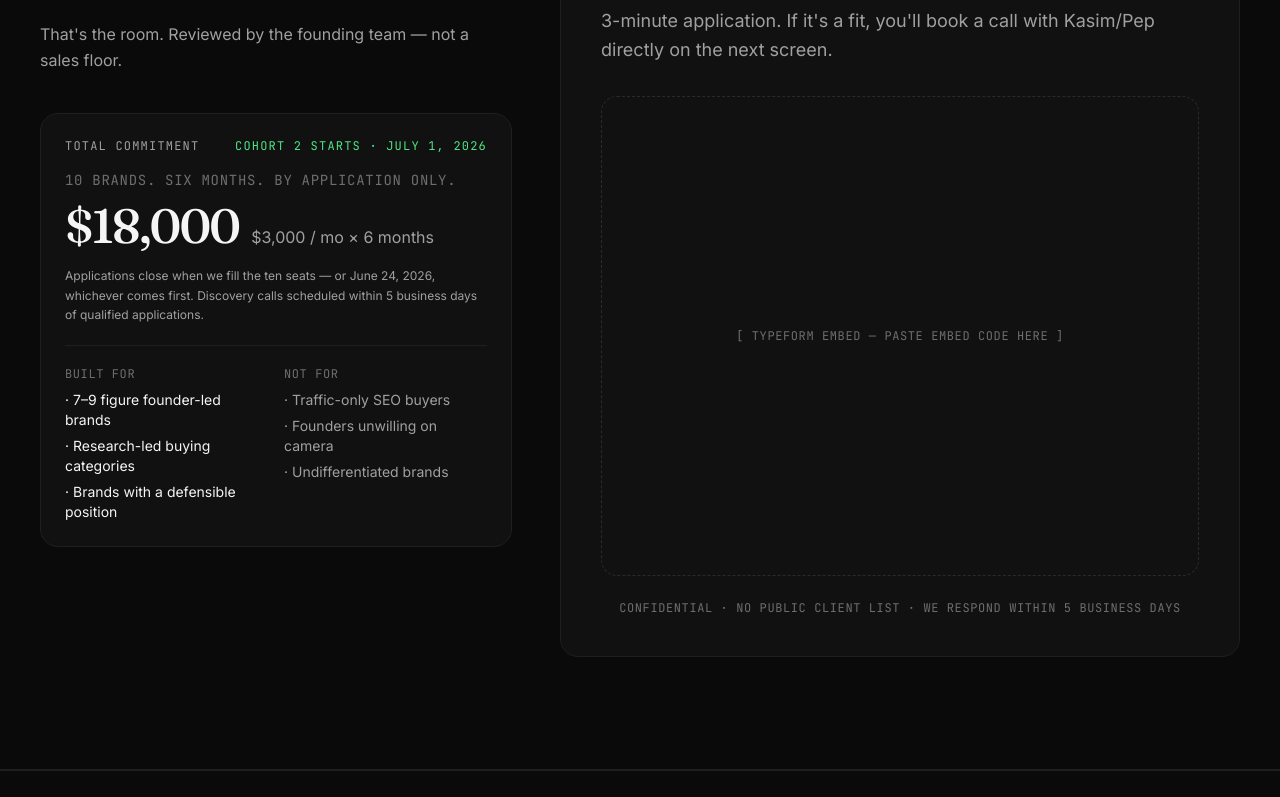
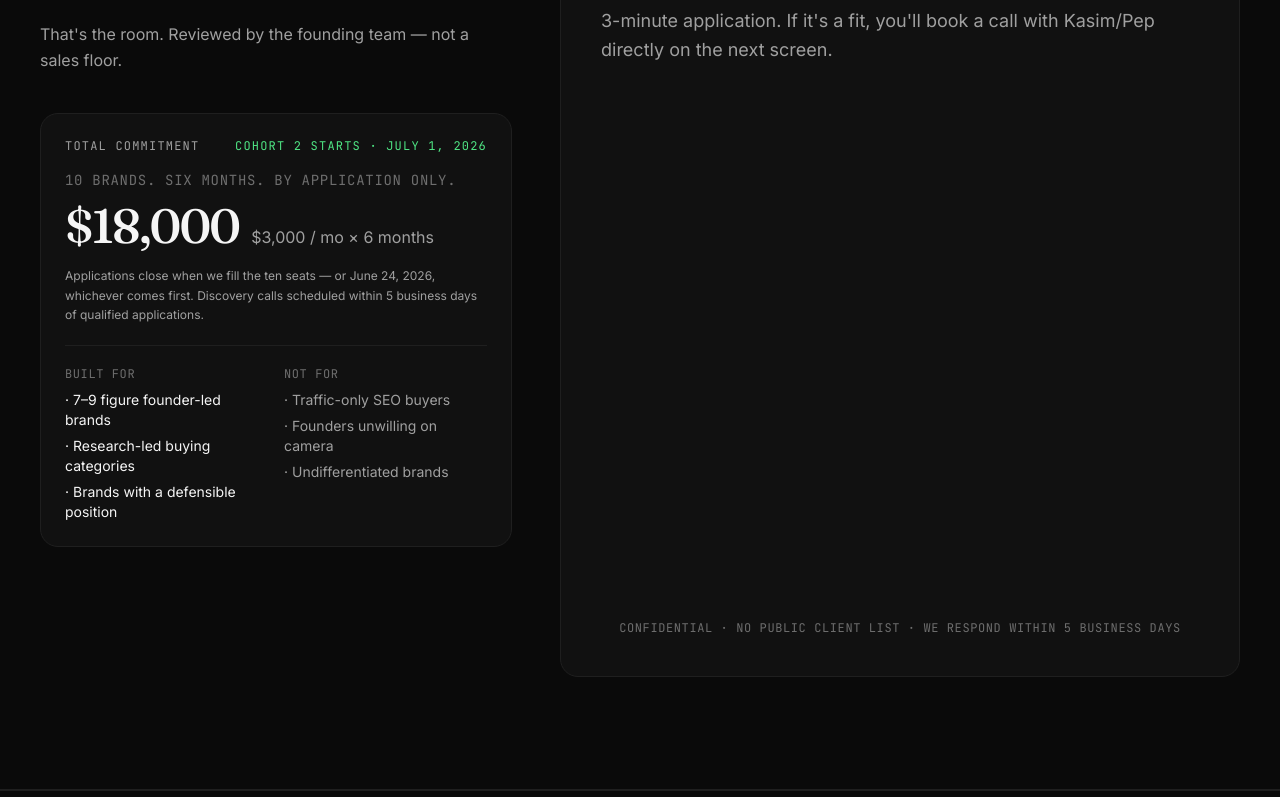
Before and after one commit to aeosmartmarketer/aeo-landing, a plain HTML site: page index.html in a window 1280 px wide. Shown: the part 10907-11704 px from the top of the page. Drawn offline with nearby package versions, Linux system fonts and the light colour scheme; a script that the page names is missing.

Commit message:
Embed Typeform application form (mwZy1qai)
Replace placeholder with live Typeform inline widget.

Co-Authored-By: Claude Sonnet 4.6 <noreply@anthropic.com>

```diff
--- a/index.html
+++ b/index.html
@@ -704,10 +704,9 @@
              The div id="typeform-embed" should be preserved so
              any future scripts can target it.
              ===================================================== -->
-        <div id="typeform-embed" class="mt-8 flex items-center justify-center rounded-2xl" style="min-height:480px; background:#111111; border:1px dashed #2A2A2A;">
-          <p class="text-mute2 font-mono text-xs tracking-wider uppercase text-center px-8">
-            [ Typeform embed — paste embed code here ]
-          </p>
+        <div id="typeform-embed" class="mt-8" style="min-height:500px;">
+          <div data-tf-widget="mwZy1qai" data-tf-opacity="100" data-tf-medium="snippet" style="width:100%;height:500px;"></div>
+          <script src="//embed.typeform.com/next/embed.js"></script>
         </div>
 
         <p class="mt-6 text-xs text-mute2 text-center font-mono tracking-wider uppercase">
```
